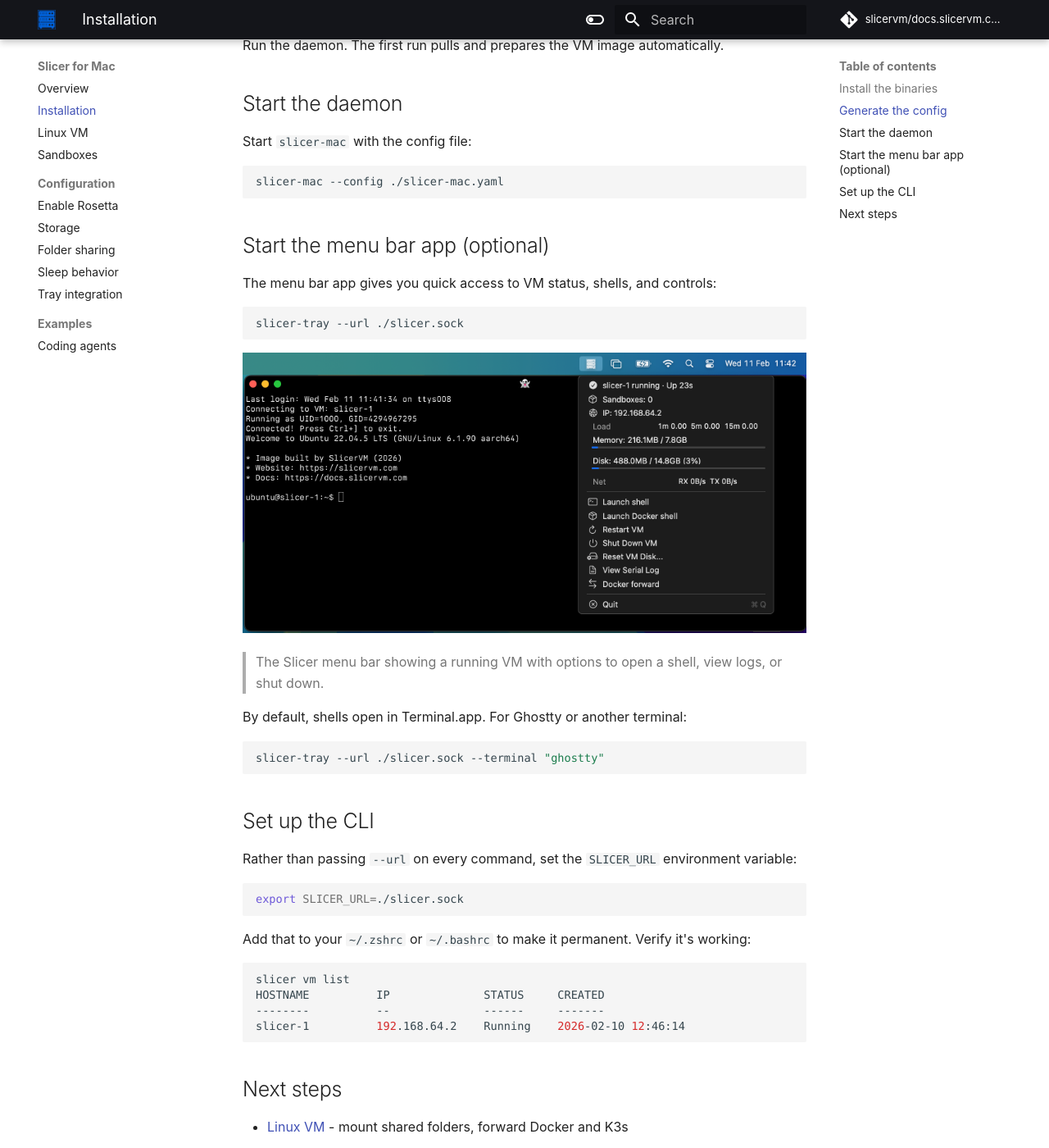
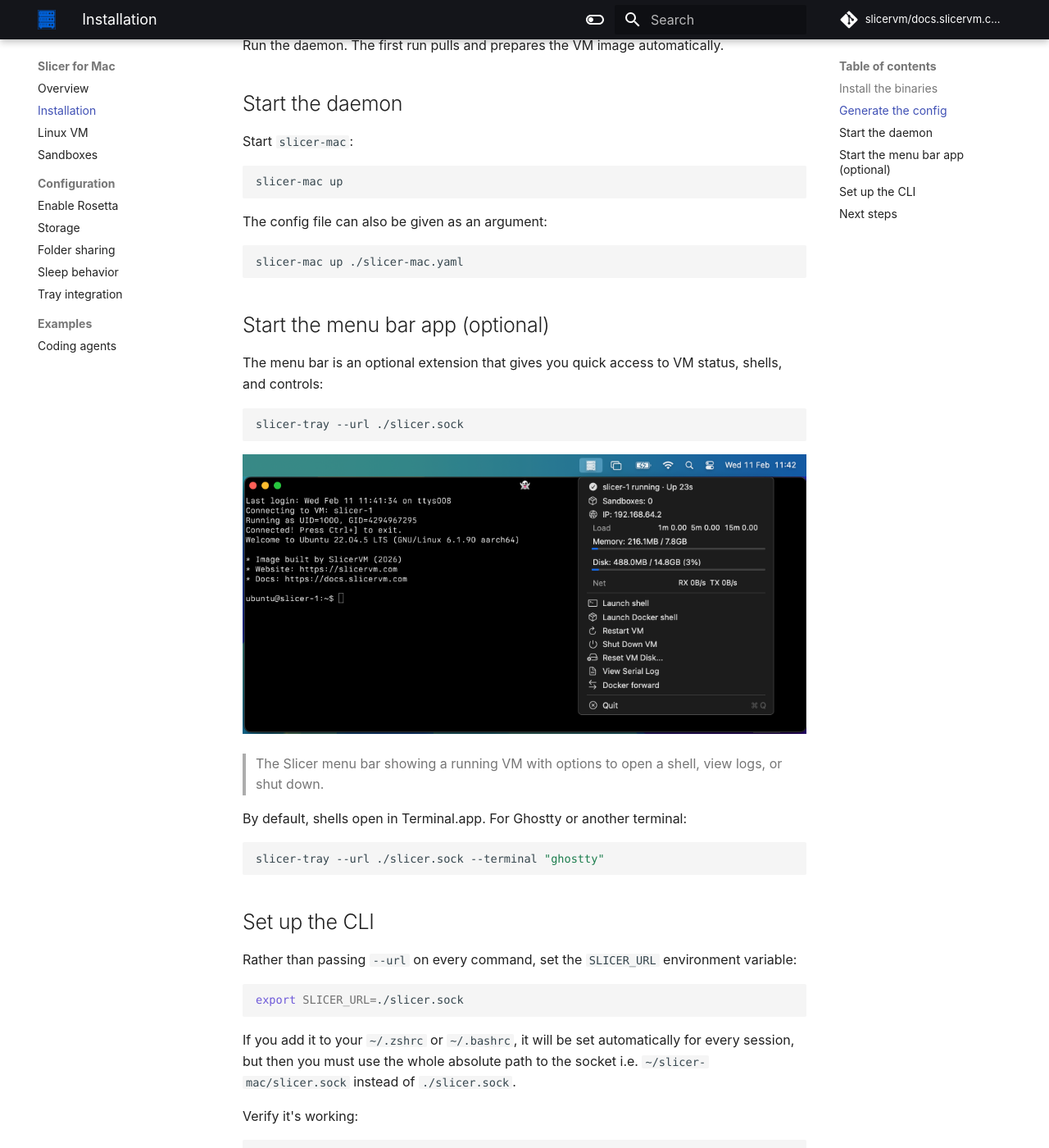
Before and after one commit to slicervm/docs.slicervm.com, an MkDocs documentation site: the page built from docs/mac/installation.md, in a window 1280 px wide and 1400 px high, scrolled down 1624 px. Shown: the whole window at 82% size. Built offline with MkDocs 1.6.1 and Material for MkDocs 9.7.7, drawn with Linux system fonts in a browser that asks for light colours; some web fonts are replaced; comment, search, counter and statistics services are not loaded.

Commit message:
Thanks Nick
Signed-off-by: Alex Ellis (OpenFaaS Ltd) <alexellis2@gmail.com>

````diff
--- a/docs/mac/installation.md
+++ b/docs/mac/installation.md
@@ -72,15 +72,21 @@
 
 ## Start the daemon
 
-Start `slicer-mac` with the config file:
+Start `slicer-mac`:
 
 ```bash
-slicer-mac --config ./slicer-mac.yaml
+slicer-mac up
+```
+
+The config file can also be given as an argument:
+
+```bash
+slicer-mac up ./slicer-mac.yaml
 ```
 
 ## Start the menu bar app (optional)
 
-The menu bar app gives you quick access to VM status, shells, and controls:
+The menu bar is an optional extension that gives you quick access to VM status, shells, and controls:
 
 ```bash
 slicer-tray --url ./slicer.sock
@@ -104,7 +110,9 @@
 export SLICER_URL=./slicer.sock
 ```
 
-Add that to your `~/.zshrc` or `~/.bashrc` to make it permanent. Verify it's working:
+If you add it to your `~/.zshrc` or `~/.bashrc`, it will be set automatically for every session, but then you must use the whole absolute path to the socket i.e. `~/slicer-mac/slicer.sock` instead of `./slicer.sock`.
+
+Verify it's working:
 
 ```bash
 slicer vm list
````
